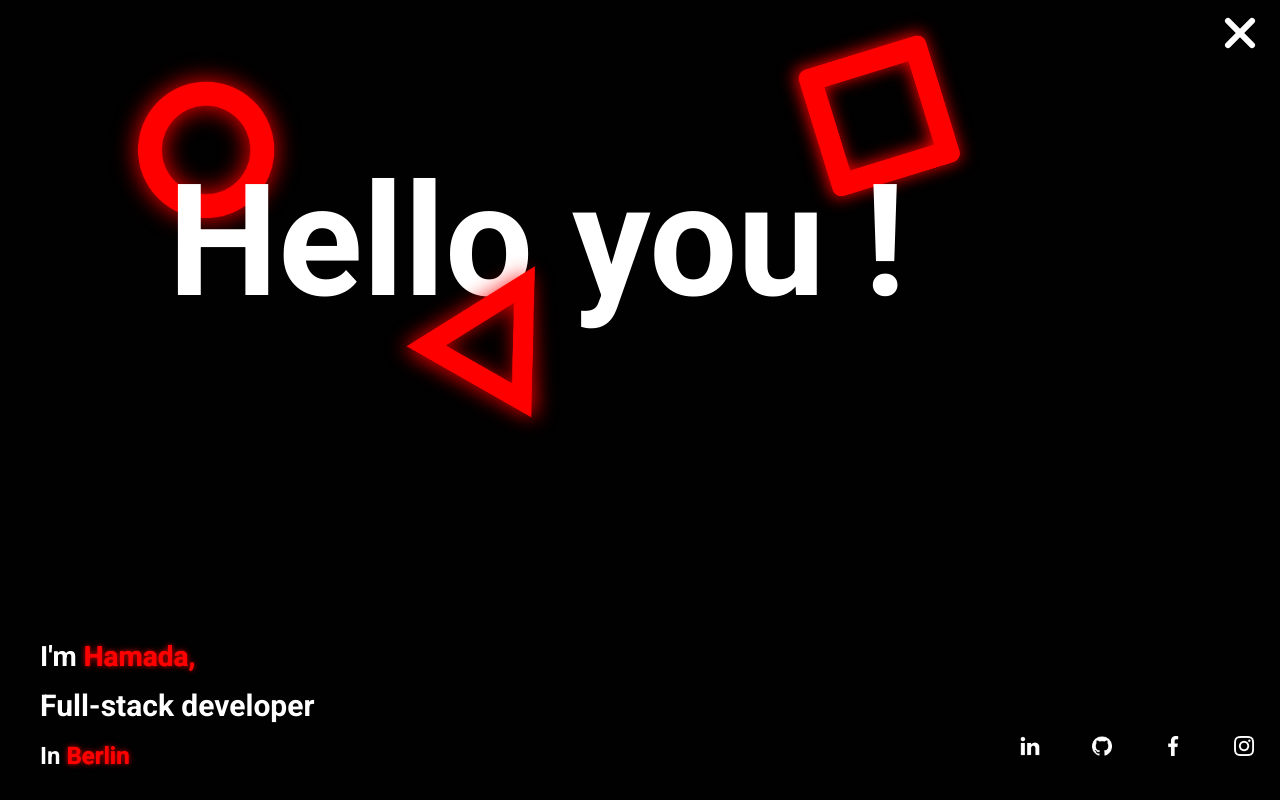
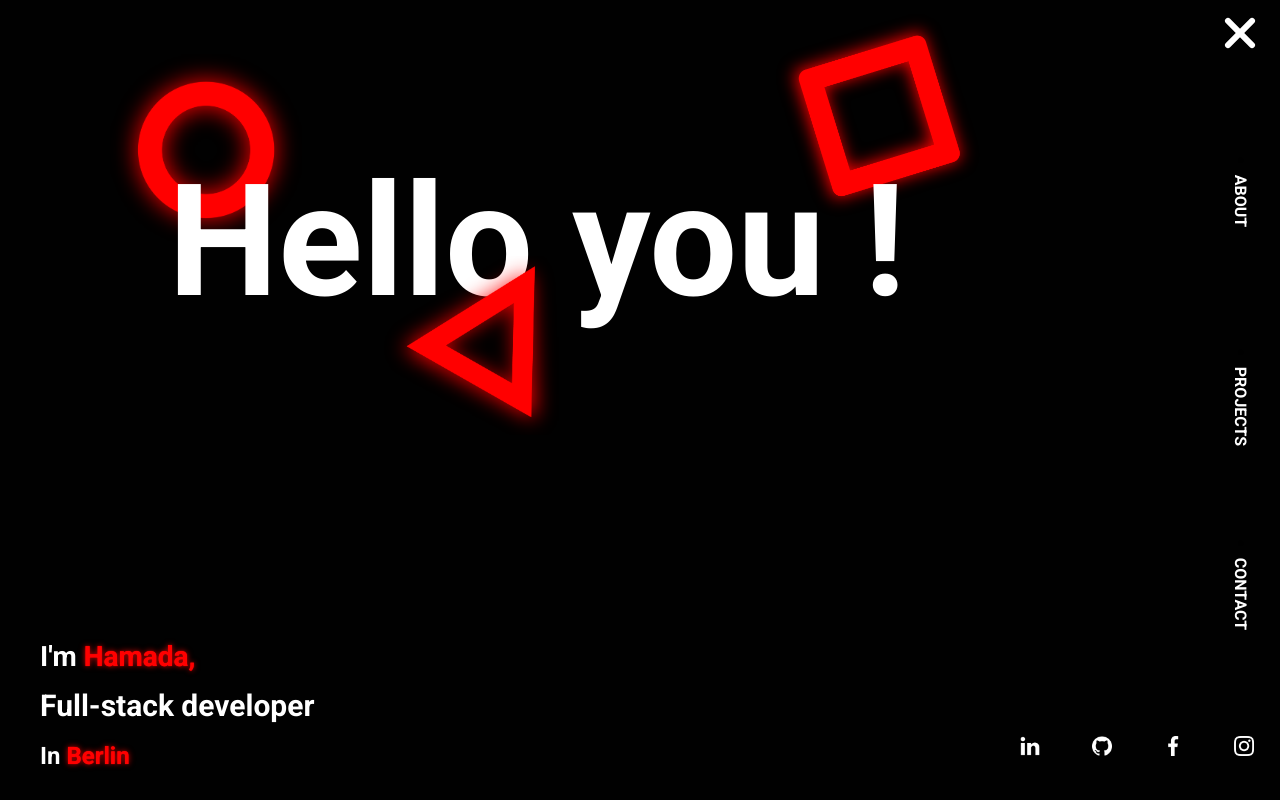
Before and after one commit to hamadagh/frontend-portfolio, a React (Create React App) app: page / in a window 1280 px wide. Both pictures are taken after a click on the element 1240 px from the left and 36 px from the top of the page. Built offline with nearby package versions, Linux system fonts and the light colour scheme.

Commit message:
adding navbar collapse

```diff
--- a/src/components/Navbar.js
+++ b/src/components/Navbar.js
@@ -20,17 +20,17 @@ function Navbar() {
         <span></span>
       </div>
       <ul className="nav">
-        <li className={`list-item ${Navbar}`}>
+        <li className={`list-item1 ${Navbar}`}>
           <Link to="/about" className="nav-link">
             ABOUT
           </Link>
         </li>
-        <li className={`list-item ${Navbar}`}>
+        <li className={`list-item2 ${Navbar}`}>
           <Link to="/projects" className="nav-link">
             PROJECTS
           </Link>
         </li>
-        <li className={`list-item ${Navbar}`}>
+        <li className={`list-item3 ${Navbar}`}>
           <Link to="/contact" className="nav-link">
             CONTACT
           </Link>
--- a/src/components/style.css
+++ b/src/components/style.css
@@ -437,17 +437,29 @@ a {
   padding-inline-start: 0px;
 }
 
-.list-item {
+.list-item1,
+.list-item2,
+.list-item3 {
+  opacity: 0;
   transform: rotate(90deg);
   position: relative;
-  -webkit-transition: 0.25s ease-in-out;
-  -moz-transition: 0.25s ease-in-out;
-  -o-transition: 0.25s ease-in-out;
-  transition: 0.25s ease-in-out;
+  top: -80px;
+  -webkit-transition: 0.15s ease-in-out;
+  -moz-transition: 0.15s ease-in-out;
+  -o-transition: 0.15s ease-in-out;
+  transition: 0.15s ease-in-out;
 }
-.list-item.open {
-  top: -60px;
-  opacity: 0;
+.list-item1.open {
+  top: -20px;
+  opacity: 1;
+}
+.list-item2.open {
+  top: -20px;
+  opacity: 1;
+}
+.list-item3.open {
+  top: -20px;
+  opacity: 1;
 }
 .nav-link {
   color: white;
```
